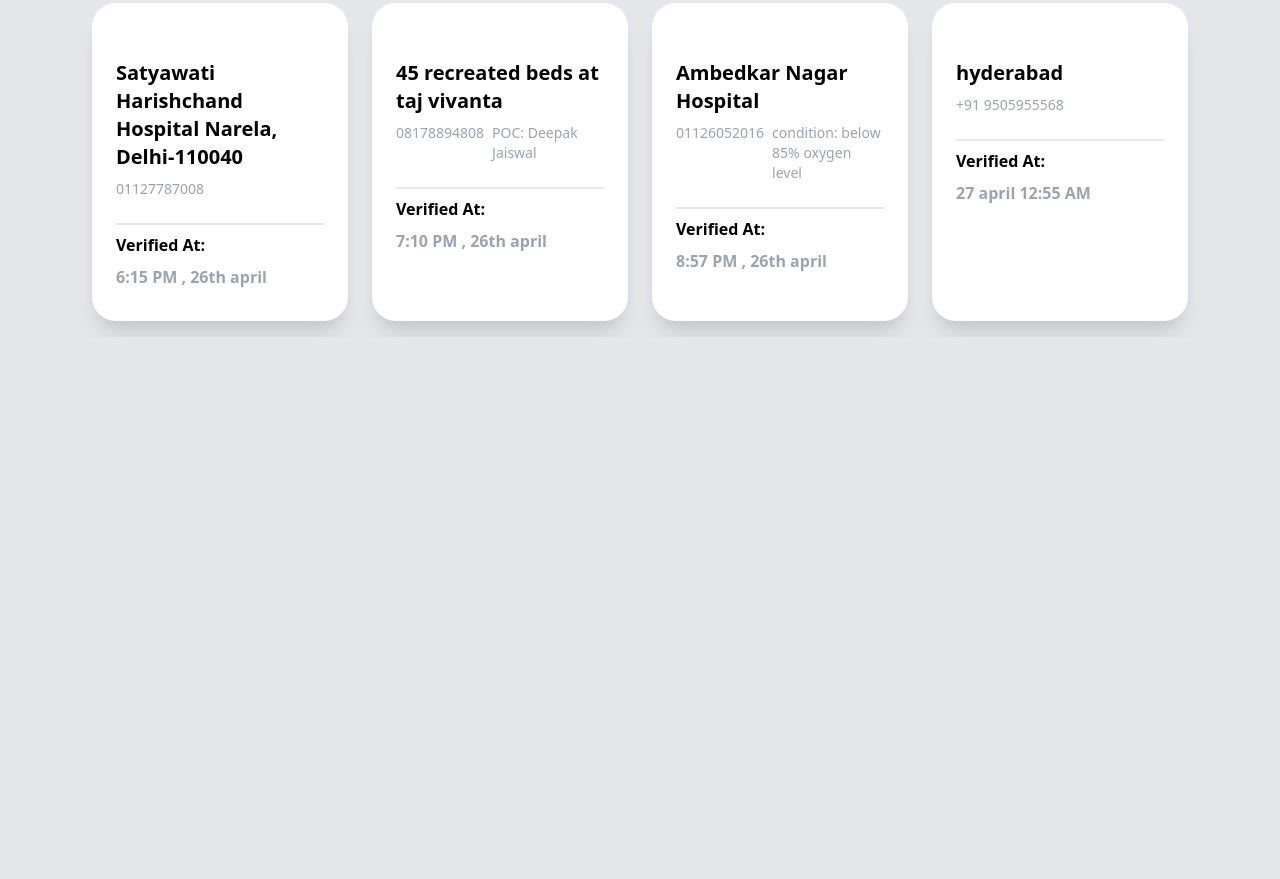
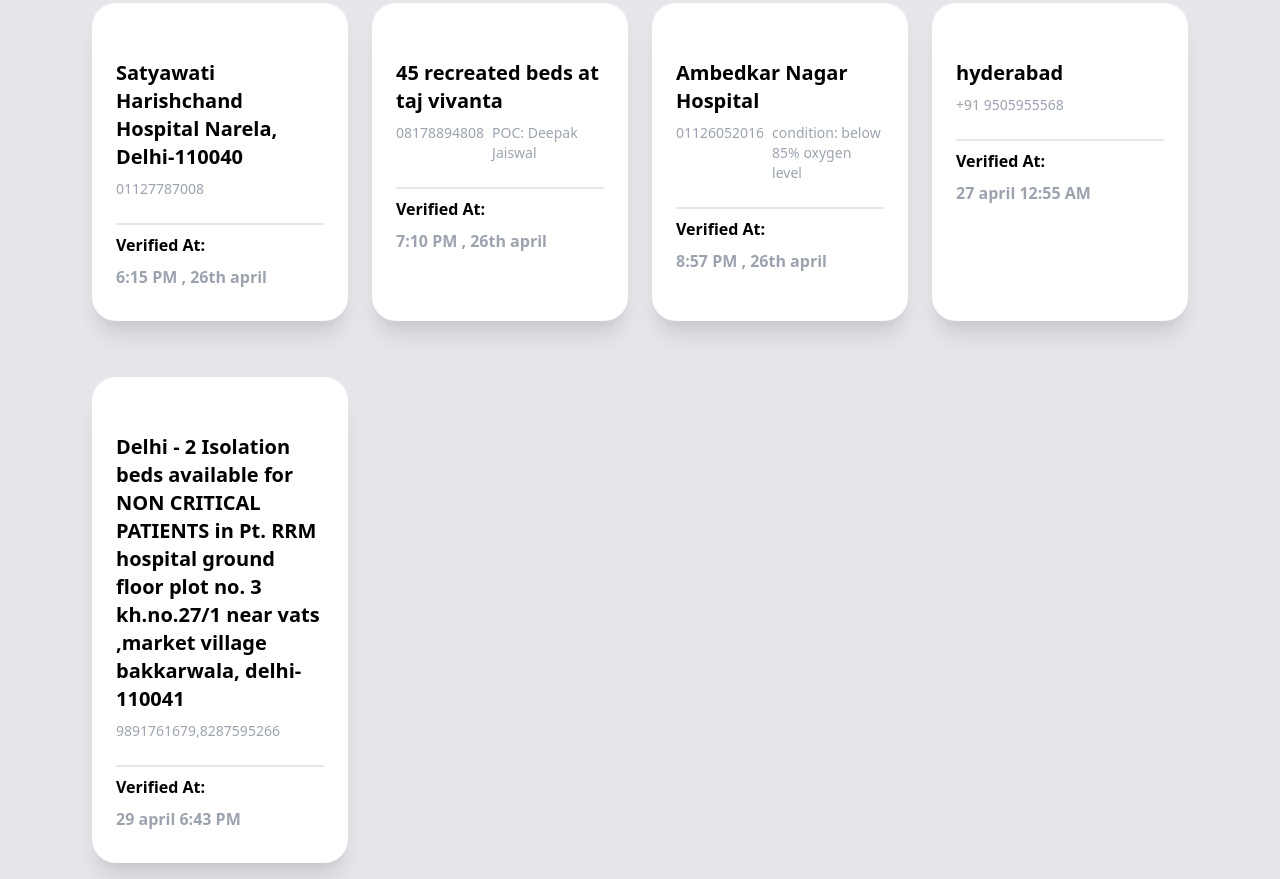
Before and after one commit to sharmadevanshi147/covid-19.io, a plain HTML site: page hospitalbeds.html in a window 1280 px wide. Shown: the part 537-1416 px from the top of the page. Before the commit the page ends 874 px from the top, so only its background shows below. Drawn offline with nearby package versions, Linux system fonts and the light colour scheme.

Commit message:
Update hospitalbeds.html
added 6th card

```diff
--- a/hospitalbeds.html
+++ b/hospitalbeds.html
@@ -254,6 +254,36 @@
         <!-- 5 card ended -->
 
 
+         <!-- 6 card -->
+         <div class="relative bg-white py-6 px-6 rounded-3xl w-64 my-4 shadow-xl">
+
+            <div class="mt-8">
+                <p class="text-xl font-semibold my-2">Delhi - 2 Isolation beds available for NON CRITICAL PATIENTS in Pt. RRM hospital ground floor plot no. 3 kh.no.27/1 near vats ,market village bakkarwala, delhi-110041</p>
+                <div class="flex space-x-2 text-gray-400 text-sm">
+                  <p>9891761679,8287595266</p>
+
+                </div>
+                <div class="flex space-x-2 text-gray-400 text-sm my-3">
+                    <!-- svg  -->
+
+                     <p></p>
+                </div>
+                <div class="border-t-2"></div>
+
+                <div class="flex justify-between">
+
+                     <div class="my-2">
+                        <p class="font-semibold text-base mb-2">Verified At:</p>
+                        <div class="text-base text-gray-400 font-semibold">
+                            <p>29 april 6:43 PM</p>
+                        </div>
+                    </div>
+                </div>
+            </div>
+        </div>
+        <!-- 6 card ended -->
+
+
 
 
 
```
